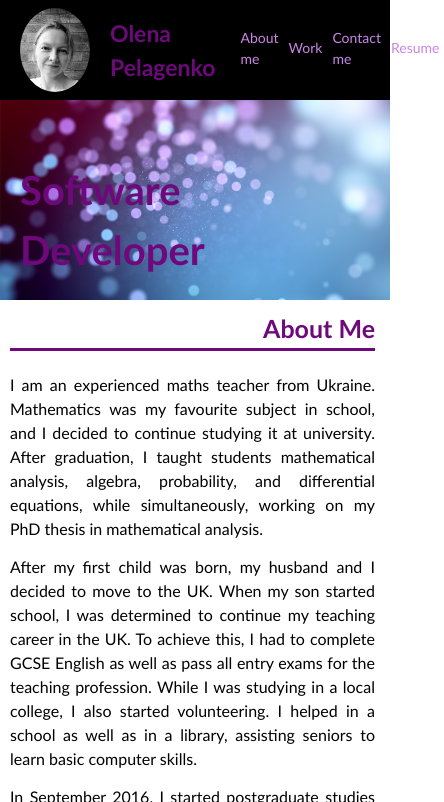
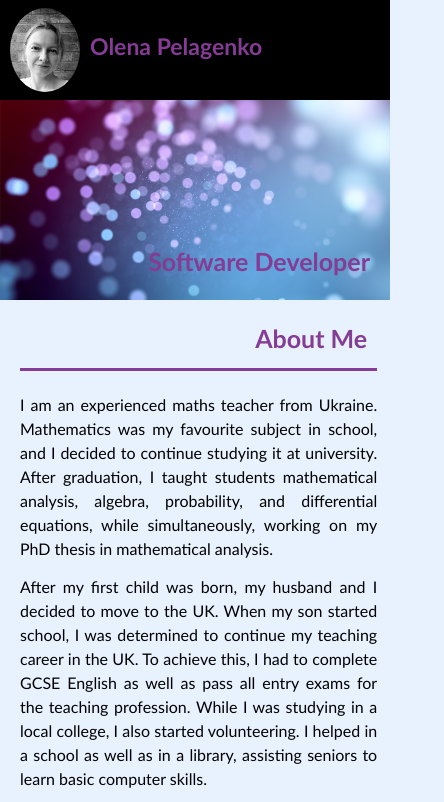
Before and after one commit to ljenchik/edx-week2-challenge, a plain HTML site: page index.html in a window 390 px wide. Shown: the top 802 px of the page, 444 px wide, since content can reach past the window. Drawn offline with Linux system fonts and the light colour scheme.

Commit message:
Added media query for smaller screens

```diff
--- a/css/style.css
+++ b/css/style.css
@@ -3,8 +3,9 @@
 }
 
 :root {
-  --background-color:  rgb(201, 134, 229);
-  --font-color: rgb(110, 9, 124);
+  --font-color: #843c94;
+  --border-color: #cfd3f8;
+  --link-color: #cfd3f8;
 }
 
 body {
@@ -13,6 +14,7 @@ body {
   font-family: "Trebuchet MS", "Lucida Sans Unicode", "Lucida Grande",
     "Lucida Sans", Arial, sans-serif;
   line-height: 1.5;
+  background-color: #e8f2ff;
 }
 
 h1,
@@ -34,16 +36,14 @@ p {
   align-items: center;
   justify-content: flex-start;
   background-color: black;
-  color: var(--background-color);
+  color: var(--link-color);
   width: 100%;
   height: 100px;
 }
 
 #navBar h1 {
-  margin: 10px;
-  padding: 10px;
+  padding-bottom: 8px;
   color: var(--font-color);
-  border-radius: 10px;
   font-size: 30px;
 }
 
@@ -53,25 +53,24 @@ p {
   align-items: center;
   justify-content: flex-end;
   margin-left: auto;
-  margin-right: 10px;
+  margin-right: 20px;
 }
 
 #navigation a {
   margin: 10px;
   font-size: 20px;
-  color: var(--background-color);
+  color: var(--link-color);
   text-decoration: none;
   padding-bottom: 5px;
-  border-bottom: 3px solid var(--background-color);
+  border-bottom: 3px solid var(--link-color);
 }
 
 #navigation a:hover {
-  margin: 10px;
   font-size: 20px;
   color: var(--font-color);
   text-decoration: none;
   padding: 5px;
-  background-color: var(--background-color);
+  background-color: var(--link-color);
   border-radius: 10px;
 }
 
@@ -88,13 +87,19 @@ p {
 
 img {
   border-radius: 50%;
-  margin: 0 0 0 20px;
+  margin: 10px;
 }
 
 .hero-banner h2 {
   padding: 20px;
   color: var(--font-color);
-  font-size: 40px;
+  font-size: 30px;
+
+}
+
+main {
+  width: 98%;
+  margin: 0 10px;
 }
 
 .page-section {
@@ -105,7 +110,7 @@ img {
 
 .page-section h2 {
   margin: 10px;
-  padding: 10px 20px;
+  padding: 10px;
   font-size: 30px;
   color: var(--font-color);
   border-right: 5px solid var(--font-color);
@@ -163,7 +168,7 @@ img {
   flex-basis: calc(50% - 1em);
   min-height: 150px;
   margin: 0.5rem;
-  border: 5px solid var(--font-color);
+  border: 5px solid var(--border-color);
   border-radius: 10px;
   text-decoration: none;
 }
@@ -197,19 +202,35 @@ img {
 }
 
 .contact-container p a:hover {
-  background-color: var(--background-color);
+  background-color: var(--link-color);
   margin: 10px;
   color: var(--font-color);
   text-decoration: none;
   padding: 5px;
   border-radius: 10px;
-  border-bottom: 3px solid var(--background-color);
+  border-bottom: 0;
 }
 
 
 
 
 @media only screen and (max-width: 576px) {
+  #navigation {
+    display: none;
+  }
+
+  #navBar {
+    justify-content: stretch;
+  }
+
+  #navBar h1 {
+    font-size: 40px;
+  }
+
+  .hero-banner h2 {
+    font-size: 25px;
+
+  }
 }
 
 
@@ -222,8 +243,8 @@ img {
 
   #navigation a {
     margin: 5px;
-    font-size: 14px;
-    color: var(--background-color);
+    font-size: 16px;
+    color: var(--link-color);
     text-decoration: none;
     border-bottom: none;
   }
@@ -233,8 +254,8 @@ img {
     margin: 4px;
     font-size: 13px;
     background-color: black;
-    border-bottom: 2px solid var(--background-color);
-    color: var(--background-color);
+    border-bottom: 2px solid var(--link-color);
+    color: var(--link-color);
     border-radius: 0;
   }
 
@@ -248,7 +269,7 @@ img {
     font-size: 25px;
     color: var(--font-color);
     border-right: none;
-    padding: 0;
+    padding-left: 0;
     margin: 10px;
     border-bottom: 3px solid var(--font-color);
   }
```
Also changed, not shown: 2 other files.
